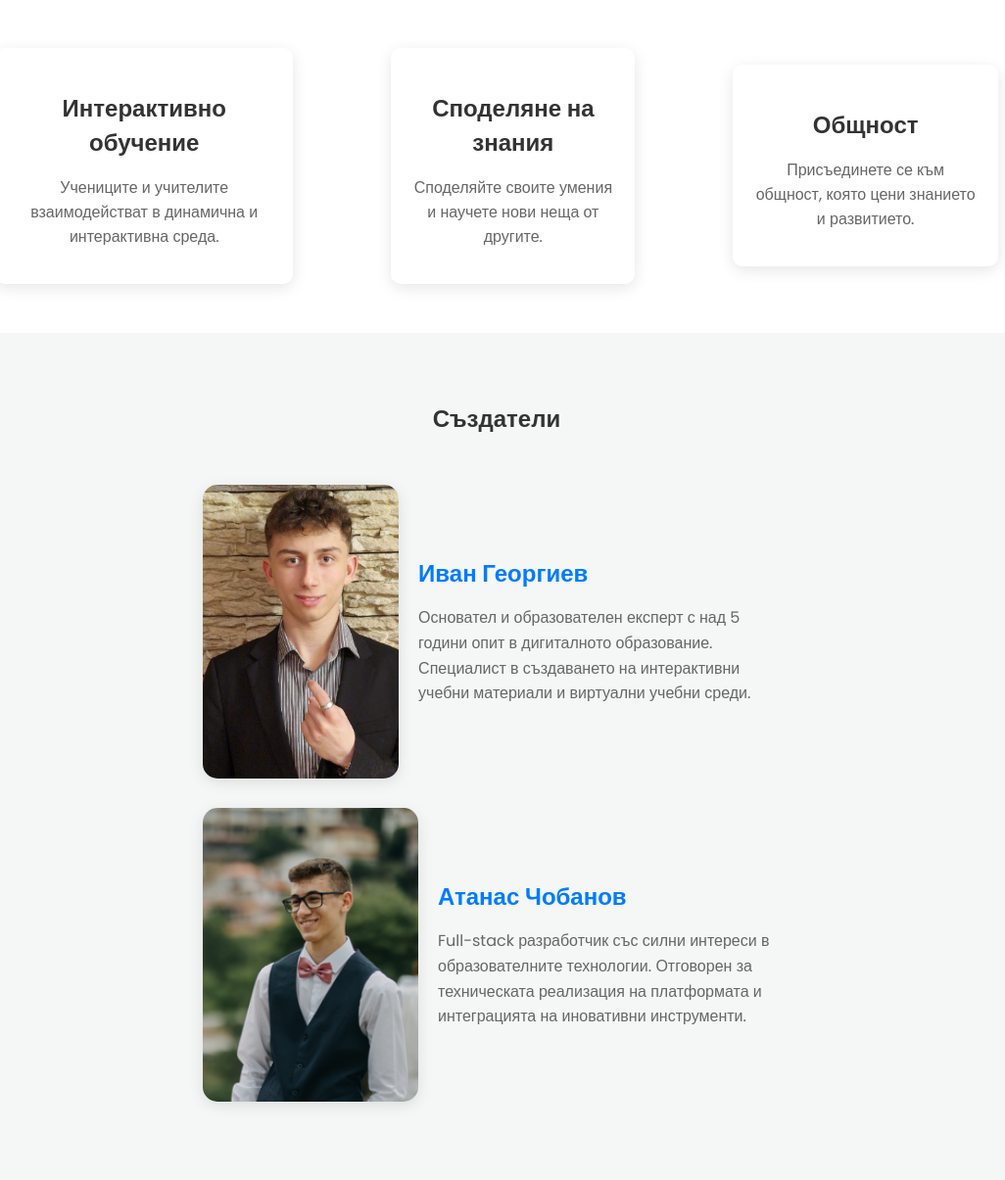
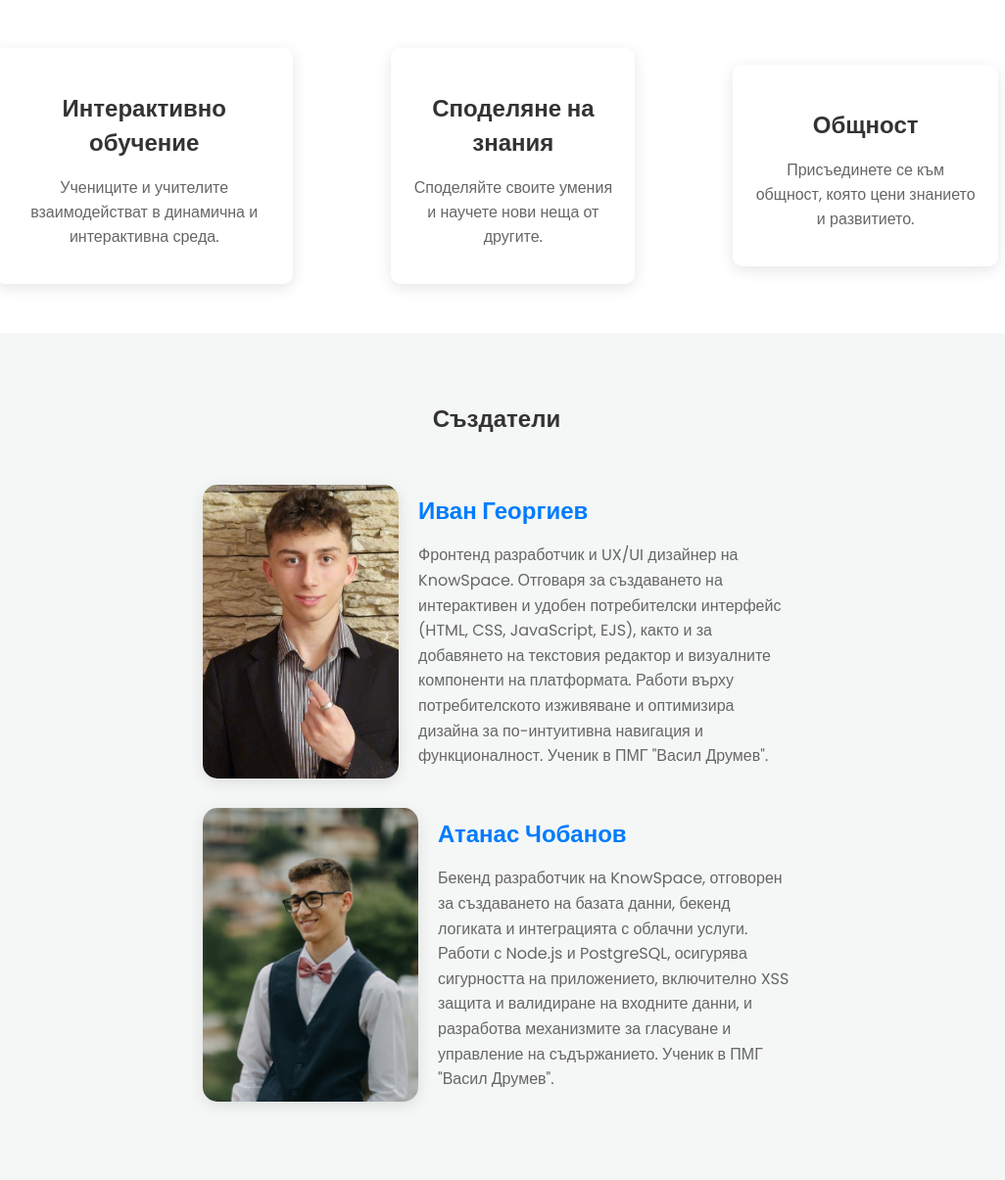
Before and after one commit to AtanasChobanov/Blog-Web-App, a Node project: template views/home.ejs in a window 1280 px wide. Shown: the part 750-1955 px from the top of the page at 98% size, without its empty margins (133-1159 px from the left). Run offline with Node 20 templates, Linux system fonts and the light colour scheme; the template is opened without the code that fills it, so the values that code supplies are empty; some libraries are stand-ins or nearby versions.

Commit message:
Update home.ejs

```diff
--- a/views/home.ejs
+++ b/views/home.ejs
@@ -63,14 +63,14 @@
         <img src="/images/IvanGeorgiev.png" alt="Иван Георгиев">
         <div class="creator-info">
           <h3>Иван Георгиев</h3>
-          <p>Основател и образователен експерт с над 5 години опит в дигиталното образование. Специалист в създаването на интерактивни учебни материали и виртуални учебни среди.</p>
+          <p>Фронтенд разработчик и UX/UI дизайнер на KnowSpace. Отговаря за създаването на интерактивен и удобен потребителски интерфейс (HTML, CSS, JavaScript, EJS), както и за добавянето на текстовия редактор и визуалните компоненти на платформата. Работи върху потребителското изживяване и оптимизира дизайна за по-интуитивна навигация и функционалност.  Ученик в ПМГ "Васил Друмев".</p>
         </div>
       </div>
       <div class="creator-item">
         <img src="/images/AtanasChubanov.png" alt="Атанас Чобанов">
         <div class="creator-info">
           <h3>Атанас Чобанов</h3>
-          <p>Full-stack разработчик със силни интереси в образователните технологии. Отговорен за техническата реализация на платформата и интеграцията на иновативни инструменти.</p>
+          <p>Бекенд разработчик на KnowSpace, отговорен за създаването на базата данни, бекенд логиката и интеграцията с облачни услуги. Работи с Node.js и PostgreSQL, осигурява сигурността на приложението, включително XSS защита и валидиране на входните данни, и разработва механизмите за гласуване и управление на съдържанието. Ученик в ПМГ "Васил Друмев".</p>
         </div>
       </div>
     </div>
```
